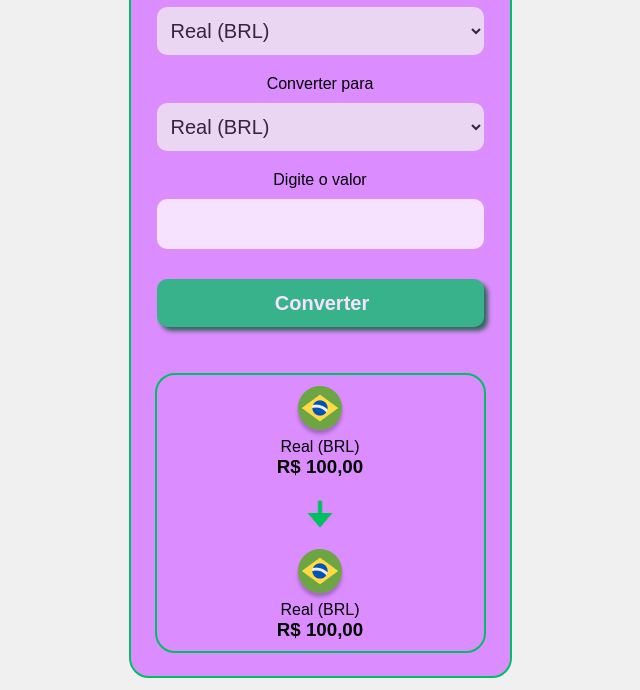
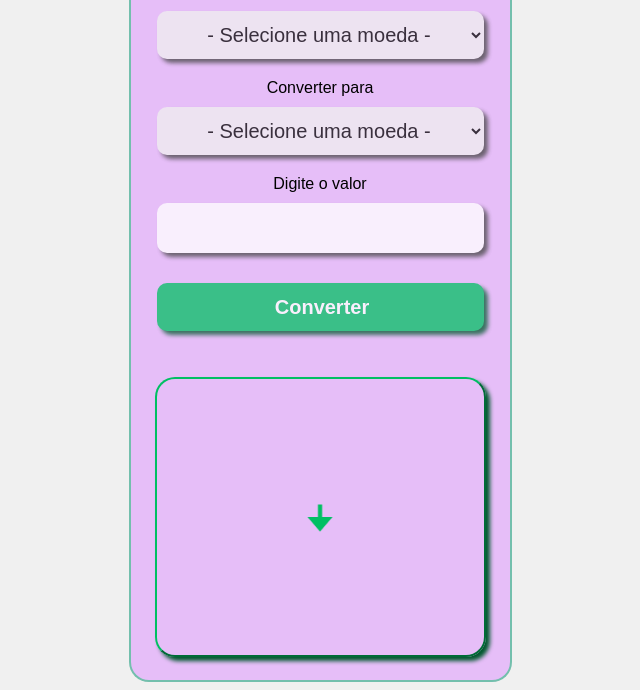
Before and after one commit to eduardobetti/conversor-moeda, a plain HTML site: page index.html in a window 1280 px wide. Shown: the part 391-1081 px from the top of the page, without its empty margins (320-960 px from the left). Drawn offline with Linux system fonts and the light colour scheme; a web font is replaced by a local one.

Commit message:
pequenas alterações em style.css // script.js segue um desafio

```diff
--- a/index.html
+++ b/index.html
@@ -21,20 +21,22 @@
         <img src="./assets/logo.svg" alt="cifrão verde girando no sentido horário">
     </div>
     <main>
-        <label class="seletor">Converter de</label>
-        <select>
-            <option>Real (BRL)</option>
-            <option>Dólar (USD)</option>
-            <option>Euro (EUR)</option>
-            <option>Libra (GBP)</option>
+        <label class="seletor de" for="valueIn">Converter de</label>
+        <select name="moedaIn" id="valueIn">
+            <option id="selecionar" value="selecionar" selected>- Selecione uma moeda -</option>
+            <option value="real">Real (BRL)</option>
+            <option value="dolar">Dólar (USD)</option>
+            <option value="euro">Euro (EUR)</option>
+            <option value="libra">Libra (GBP)</option>
         </select>
 
-        <label class="seletor">Converter para</label>
-        <select>
-            <option>Real (BRL)</option>
-            <option>Dólar (USD)</option>
-            <option>Euro (EUR)</option>
-            <option>Libra (GBP)</option>
+        <label class="seletor para" for="valueOff">Converter para</label>
+        <select name="moedaOff" id="valueOff">
+            <option id="selecionar" value="selecionar" selected>- Selecione uma moeda -</option>
+            <option value="real">Real (BRL)</option>
+            <option value="dolar">Dólar (USD)</option>
+            <option value="euro">Euro (EUR)</option>
+            <option value="libra">Libra (GBP)</option>
         </select>
 
         <label class="valor">Digite o valor</label>
@@ -43,18 +45,18 @@
         <button class="button">Converter</button>
         <div class="resultado">
             <div class="converterDe">
-                <img class="bandeira" src="./assets/bra.png" alt="bandeira do Brasil">
-                <p>Real (BRL)</p>
-                <h3>R$ 100,00</h3>
+                <img class="bandeira" src="" alt="">
+                <p></p>
+                <h3></h3>
             </div>
 
             <img class="seta"
                 src="./assets/seta.png" alt="seta para baixo"/>
 
             <div class="converterPara">
-                <img class="bandeira" src="./assets/bra.png" alt="bandeira do Brasil">
-                <p>Real (BRL)</p>
-                <h3>R$ 100,00</h3>
+                <img class="bandeira" src="" alt="">
+                <p></p>
+                <h3></h3>
             </div>
 
     </main>
--- a/script.js
+++ b/script.js
@@ -1,5 +1,10 @@
 const chk = document.getElementById('chk')
+const valueIn = document.getElementById('valueIn')
 
 chk.addEventListener('change', () => {
   document.body.classList.toggle('dark')
 })
+
+valueIn.addEventListener('change', function(){
+  console.log('troquei o valor')
+})
--- a/style.css
+++ b/style.css
@@ -50,6 +50,7 @@ body.dark {
     position: relative;
     width: 50px;
     margin-inline: auto;
+    border: 2px solid rgb(0, 88, 46);
 }
 
 .label .ball {
@@ -98,9 +99,9 @@ main {
     align-items: center;
     margin-inline: auto;
     min-width: 375px;
-    border: 2px solid #00BF63;
+    border: 2px solid rgb(0, 191, 99, .5);
     border-radius: 20px;
-    background:#db8cff;
+    background:rgb(219, 140, 255, .5);
     gap: 10px;
 }
 
@@ -122,6 +123,7 @@ select,
     border-radius: 10px;
     font-size: 20px;
     opacity: .75;
+    box-shadow: 4px 4px 4px #444444;
 }
 
 .input {
@@ -150,9 +152,10 @@ select:hover,
     justify-content: space-evenly;
     height: 276px;
     width: 327px;
-    border: 2px solid #00BF63;
+    border: 2px outset #00BF63;
     border-radius: 20px;
     font-family: "Bai Jamjuree", sans-serif;
+    box-shadow: 4px 4px 4px #00582e;
 }
 
 .converterDe, .converterPara {
@@ -168,3 +171,7 @@ select:hover,
 p, h3 {
     margin: 0;
 }
+
+#selecionar {
+    text-align: center;
+}
```
Also changed, not shown: 1 other file.
